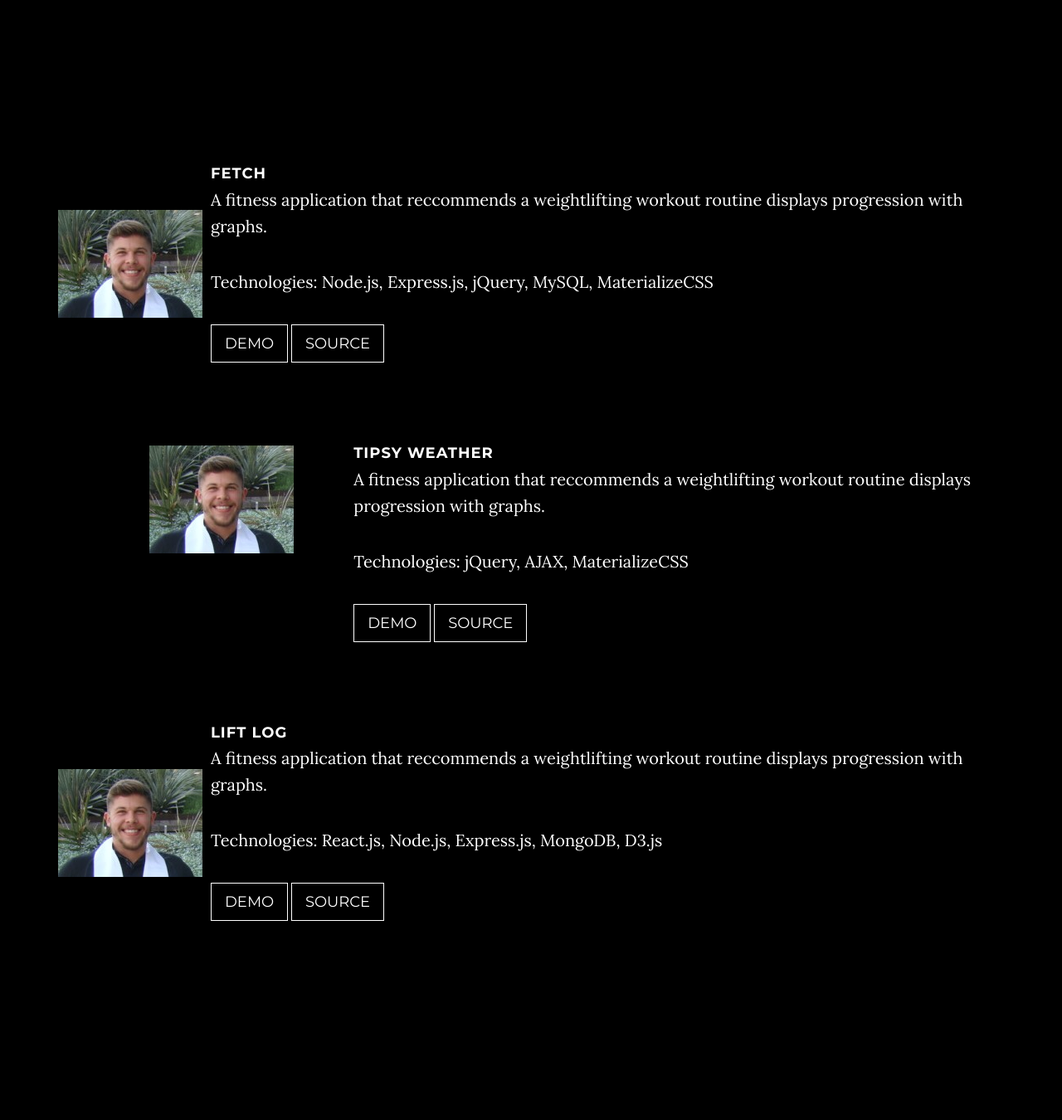
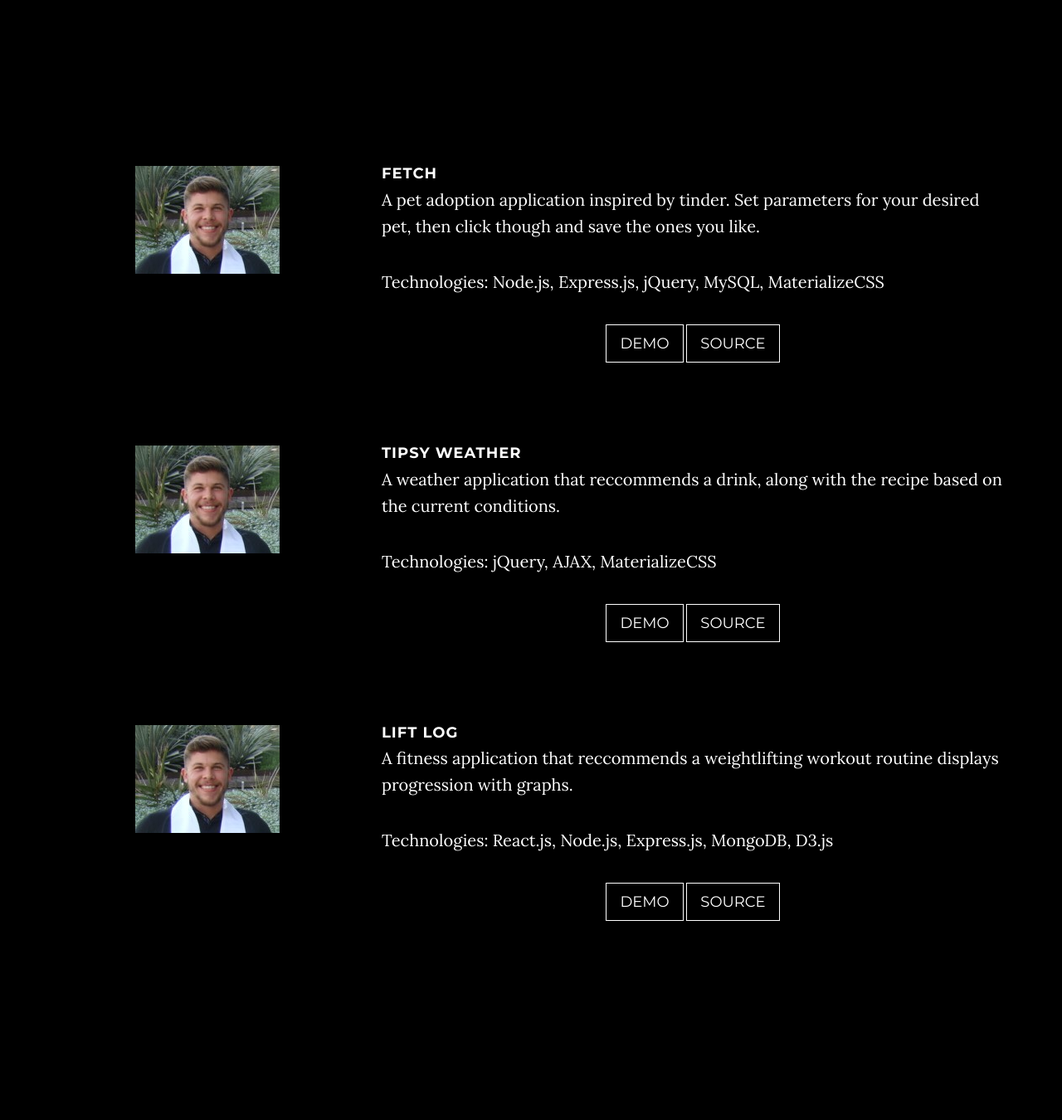
Before and after one commit to RJRowland93/RJRowland93.github.io, a PHP site: page / in a window 1280 px wide. Shown: the part 1683-3033 px from the top of the page at 83% size. Run offline with PHP 8.4, Linux system fonts and the light colour scheme; some libraries are stand-ins or nearby versions.

Commit message:
configured layout for project section

```diff
--- a/css/main.css
+++ b/css/main.css
@@ -6,3 +6,8 @@
 	width: 100%;
 	height: auto;
 }*/
+.center-vertical {
+	display: flex;
+	align-items: center;
+	justify-content: center;
+}
--- a/index.html
+++ b/index.html
@@ -123,50 +123,54 @@
                     <a href="https://github.com/RJRowland93/Drink_Weather" class="btn btn-default btn-lg" target="_blank">Source</a>
                 </div> -->
                 <!-- Fetch -->
-                <div class="media buffer">
-                  <div class="media-left media-middle">
+                <div class="row buffer">
+                  <div class="col-sm-12 col-lg-4 center-vertical">
                     <a href="#">
-                      <img class="media-object" src="./img/profile.JPG" alt="LiftLog Logo">
+                      <img src="./img/profile.JPG" alt="LiftLog Logo">
                     </a>
                   </div>
-                  <div class="media-body">
+                  <div class="col-sm-12 col-lg-8">
                     <h4 class="media-heading">Fetch</h4>
-                    <p>A fitness application that reccommends a weightlifting workout routine displays progression with graphs.</p>
+                    <p>A pet adoption application inspired by tinder. Set parameters for your desired pet, then click though and save the ones you like.</p>
                     <p>Technologies: Node.js, Express.js, jQuery, MySQL, MaterializeCSS</p>
-                    <a href="http://tipsyweather.herokuapp.com/" class="btn btn-default btn-lg" target="_blank">Demo</a>
-                    <a href="https://github.com/RJRowland93/Drink_Weather" class="btn btn-default btn-lg" target="_blank">Source</a>
+                    <div class="text-center">
+                        <a href="https://limitless-peak-20865.herokuapp.com/" class="btn btn-default btn-lg" target="_blank">Demo</a>
+                        <a href="https://github.com/RJRowland93/Pet-Tinder" class="btn btn-default btn-lg" target="_blank">Source</a>
+                    </div>
                   </div>
                 </div>
                 <!-- Tipsy Weather -->
-                <div class="buffer col-lg-offset-1">
-                  <div class="col-sm-12 col-lg-3">
+                <div class="row buffer">
+                  <div class="col-sm-12 col-lg-4 center-vertical">
                     <a href="#">
-                      <img class="media-object" src="./img/profile.JPG" alt="Randal Profile Picture">
+                      <img src="./img/profile.JPG" alt="Randal Profile Picture">
                     </a>
                   </div>
-                  <div class="media-body">
+                  <div class="col-sm-12 col-lg-8">
                     <h4 class="media-heading">Tipsy Weather</h4>
-                    <p>A fitness application that reccommends a weightlifting workout routine displays progression with graphs.</p>
+                    <p>A weather application that reccommends a drink, along with the recipe based on the current conditions.</p>
                     <p>Technologies: jQuery, AJAX, MaterializeCSS</p>
-                    <div class="center">
+                    <div class="text-center">
                         <a href="http://tipsyweather.herokuapp.com/" class="btn btn-default btn-lg" target="_blank">Demo</a>
                         <a href="https://github.com/RJRowland93/Drink_Weather" class="btn btn-default btn-lg" target="_blank">Source</a>
                     </div>
                   </div>
                 </div>
                 <!-- Lift Log -->
-                <div class="media">
-                  <div class="media-left media-middle">
+                <div class="row">
+                  <div class="col-sm-12 col-lg-4 center-vertical">
                     <a href="#">
-                      <img class="media-object" src="./img/profile.JPG" alt="LiftLog Logo">
+                      <img src="./img/profile.JPG" alt="LiftLog Logo">
                     </a>
                   </div>
-                  <div class="media-body">
+                  <div class="col-sm-12 col-lg-8">
                     <h4 class="media-heading">Lift Log</h4>
                     <p>A fitness application that reccommends a weightlifting workout routine displays progression with graphs.</p>
                     <p>Technologies: React.js, Node.js, Express.js, MongoDB, D3.js</p>
-                    <a href="http://tipsyweather.herokuapp.com/" class="btn btn-default btn-lg" target="_blank">Demo</a>
-                    <a href="https://github.com/RJRowland93/Drink_Weather" class="btn btn-default btn-lg" target="_blank">Source</a>
+                    <div class="text-center">
+                        <a href="http://tipsyweather.herokuapp.com/" class="btn btn-default btn-lg" target="_blank">Demo</a>
+                        <a href="https://github.com/RJRowland93/Drink_Weather" class="btn btn-default btn-lg" target="_blank">Source</a>
+                    </div>
                   </div>
                 </div>
             </div>
--- a/index.php
+++ /dev/null
@@ -1 +0,0 @@
-<?php include_once("index.html"); ?>
```
